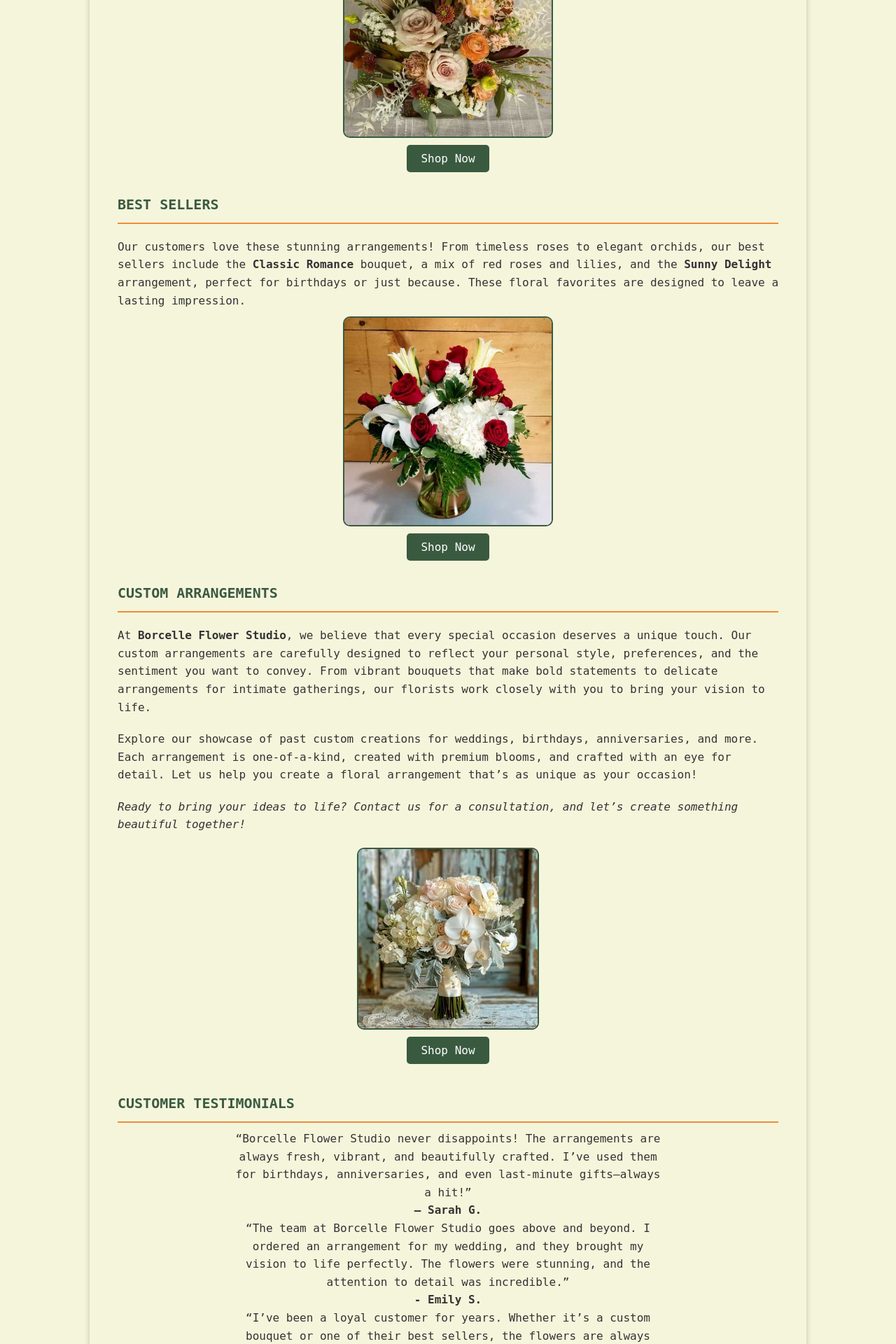
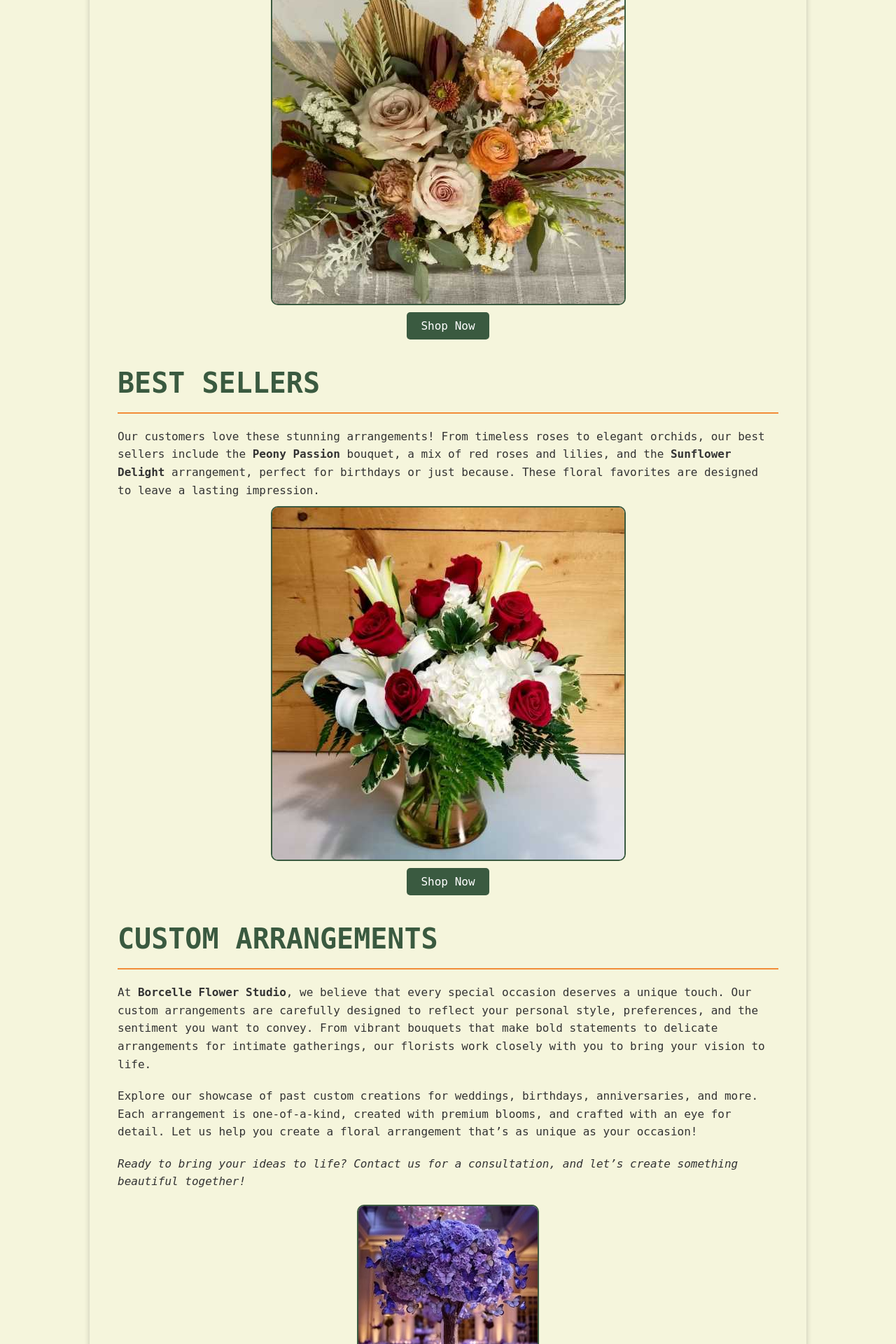
Before and after one commit to Rstark28/CS20Midterm, a Python web app: template site/templates/index.html in a window 1280 px wide. Shown: the part 880-2800 px from the top of the page at 70% size. Run offline with Jinja, Linux system fonts and the light colour scheme; the template is opened without the code that fills it, so the values that code supplies are empty.

Commit message:
Final Changes

```diff
--- /dev/null
+++ b/site/static/css/index.css
@@ -0,0 +1,69 @@
+p {
+  padding: 10px 0;
+}
+
+#logo_image {
+  display: block;
+  margin: auto;
+}
+
+.home-button {
+  display: block;
+  margin: 10px auto;
+}
+
+.banner-image {
+  background-image: url("../images/banner-image.avif");
+  background-size: cover;
+  background-position: center;
+  height: 300px;
+  position: relative;
+  border-radius: 15px;
+  border: 2px solid var(--primary-color);
+  overflow: hidden;
+}
+
+.banner-text {
+  display: flex;
+  justify-content: center;
+  align-items: center;
+  flex-direction: column;
+  width: 100%;
+  height: 100%;
+  color: #fff;
+  text-align: center;
+  font-size: 24px;
+  background: rgba(0, 0, 0, 0.4);
+  border-radius: 10px;
+  margin: 0;
+  padding: 0;
+  line-height: 1.1;
+}
+
+@media (max-width: 768px) {
+  .banner-text {
+    font-size: 13px;
+    padding: 10px;
+  }
+}
+
+@media (min-width: 480px) and (max-width: 900px) {
+  .banner-image {
+    height: 200px;
+  }
+
+  .banner-text {
+    font-size: 16px;
+    padding: 15px;
+  }
+}
+
+.slideshow_image,
+.display_image {
+  display: block;
+  margin: 10px auto;
+  border-radius: 10px;
+  border: 2px solid var(--primary-color);
+  max-width: 100%;
+  height: auto;
+}
--- a/site/static/css/locations.css
+++ b/site/static/css/locations.css
@@ -56,8 +56,9 @@
     height: auto;
     border-radius: 5px;
     margin-bottom: 15px;
+    border: 2px solid var(--primary-color);
 }
 
-.phone-number {
-    color: var(--text-color);
+a:hover {
+    color: var(--secondary-color);
 }
--- a/site/static/js/slideshow.js
+++ b/site/static/js/slideshow.js
@@ -3,13 +3,14 @@
 
 function carousel() {
     var i;
-            var x = document.getElementsByClassName("slideshow_image");
-            for (i = 0; i < x.length; i++) {
-                x[i].style.display = "none";
-                console.log(i);
+    var slides = document.getElementsByClassName("slideshow_image");
+    for (i = 0; i < slides.length; i++) {
+        slides[i].style.display = "none";
     }
     slideIndex++;
-            if (slideIndex > x.length) { slideIndex = 1 }
-            x[slideIndex - 1].style.display = "inline-block";
-            setTimeout(carousel, 2000);
+    if (slideIndex > slides.length) {
+        slideIndex = 1;
     }
+    slides[slideIndex - 1].style.display = "block";
+    setTimeout(carousel, 3000);
+}
--- a/site/templates/index.html
+++ b/site/templates/index.html
@@ -6,107 +6,8 @@
     <meta name="viewport" content="width=device-width, initial-scale=1.0">
     <title>Home</title>
     <link rel="stylesheet" href="../static/css/main.css">
-    <link rel="stylesheet" href="../static/css/locations.css">
+    <link rel="stylesheet" href="../static/css/index.css">
     <link rel="stylesheet" href="https://cdnjs.cloudflare.com/ajax/libs/font-awesome/6.5.0/css/all.min.css" />
-    <style>
-        h3 {
-            font-size: 20px;
-        }
-
-        p {
-            padding: 10px 0;
-        }
-
-        #logo_image {
-            display: block;
-            margin: auto;
-        }
-
-        .centered {
-            text-align: center;
-        }
-
-        .home-button {
-            display: block;
-            margin: 10px auto;
-        }
-
-        .testimonial {
-            max-width: 65%;
-            margin: auto;
-            text-align: center;
-        }
-
-        .banner-image {
-            background-image: url('../static/images/banner-image.avif');
-            background-size: cover;
-            background-position: center;
-            height: 300px;
-            position: relative;
-            border-radius: 15px;
-            border: 2px solid var(--primary-color);
-            overflow: hidden;
-        }
-
-        .banner-text {
-            display: flex;
-            justify-content: center;
-            align-items: center;
-            flex-direction: column;
-            width: 100%;
-            height: 100%;
-            color: #fff;
-            text-align: center;
-            font-size: 24px;
-            background: rgba(0, 0, 0, 0.4);
-            border-radius: 10px;
-            margin: 0;
-            padding: 0;
-            line-height: 1.1;
-        }
-
-        @media (max-width: 768px) {
-
-            .banner-text {
-                font-size: 13px;
-                padding: 10px;
-            }
-        }
-
-
-        @media (min-width: 480px) and (max-width: 900px) {
-            .banner-image {
-                height: 200px;
-            }
-
-            .banner-text {
-                font-size: 16px;
-                padding: 15px;
-            }
-        }
-
-
-
-        .slideshow_image {
-            display: block;
-            margin: 10px auto;
-            border-radius: 10px;
-            border: 2px solid var(--primary-color);
-        }
-
-        .display_block {
-            width: auto;
-            margin: auto;
-        }
-
-        .display_image {
-            height: 300px;
-            display: block;
-            margin: 10px auto;
-            border-radius: 10px;
-            border: 2px solid var(--primary-color);
-        }
-    </style>
 </head>
 
 <body>
@@ -165,8 +66,8 @@
             <h3>Best Sellers</h3>
             <p>
                 Our customers love these stunning arrangements! From timeless roses to elegant orchids, our best sellers
-                include the <strong>Classic Romance</strong> bouquet, a mix of red roses and lilies, and the
-                <strong>Sunny Delight</strong> arrangement, perfect for birthdays or just because. These floral
+                include the <strong>Peony Passion</strong> bouquet, a mix of red roses and lilies, and the
+                <strong>Sunflower Delight</strong> arrangement, perfect for birthdays or just because. These floral
                 favorites are designed to leave a lasting impression.
                 </br>
                 <img class="display_image" src="../static/images/romance_flowers.jpg" alt="Garden Glory" />
@@ -193,13 +94,14 @@
                     beautiful together!</em>
             </p>
 
-            <script src="../static/js/slideshow.js"></script>
-            <img class="slideshow_image" src="../static/images/bridal.jpg" alt="Garden Glory" />
-            <img class="slideshow_image" src="../static/images/casket.jpg" alt="Garden Glory" />
-            <img class="slideshow_image" src="../static/images/centerpiece.jpg" alt="Garden Glory" />
+            <div class="slideshow-container">
+                <img class="slideshow_image" src="../static/images/bridal.jpg" alt="Bridal Arrangement" />
+                <img class="slideshow_image" src="../static/images/casket.jpg" alt="Casket Arrangement" />
+                <img class="slideshow_image" src="../static/images/centerpiece.jpg" alt="Centerpiece Arrangement" />
+            </div>
 
 
-            <button class="home-button" onclick="location.href='order.html'">Shop Now</button>
+            <button class="home-button" onclick="location.href='events.html'">Schedule an Event</button>
             </p>
 
             <h3>Customer Testimonials</h3>
@@ -249,25 +151,7 @@
         <p>&copy; 2024 Borcelle Floral Studio. All rights reserved.</p>
     </footer>
 
-
-    <script>
-        var slideIndex = 0;
-        carousel();
-
-        function carousel() {
-            var i;
-            var x = document.getElementsByClassName("slideshow_image");
-            for (i = 0; i < x.length; i++) {
-                console.log(x[i])
-                x[i].style.display = "none";
-                console.log(i);
-            }
-            slideIndex++;
-            if (slideIndex > x.length) { slideIndex = 1 }
-            x[slideIndex - 1].style.display = "block";
-            setTimeout(carousel, 2000);
-        }
-    </script>
+    <script src="../static/js/slideshow.js"></script>
 
 </body>
 
```
Also changed, not shown: site/templates/about.html (+18 -6 lines), site/templates/locations.html (+9 -3 lines), site/static/images/about/ethan.jpg (added), site/static/images/about/lily.jpg (added), site/static/images/about/olivia.jpg (added), site/static/images/locations/Boston.webp (added), site/static/images/locations/Cambridge.jpg (added), site/static/images/locations/Waltham.jpg (added). Lines whose indentation alone changed are shown as unchanged.
